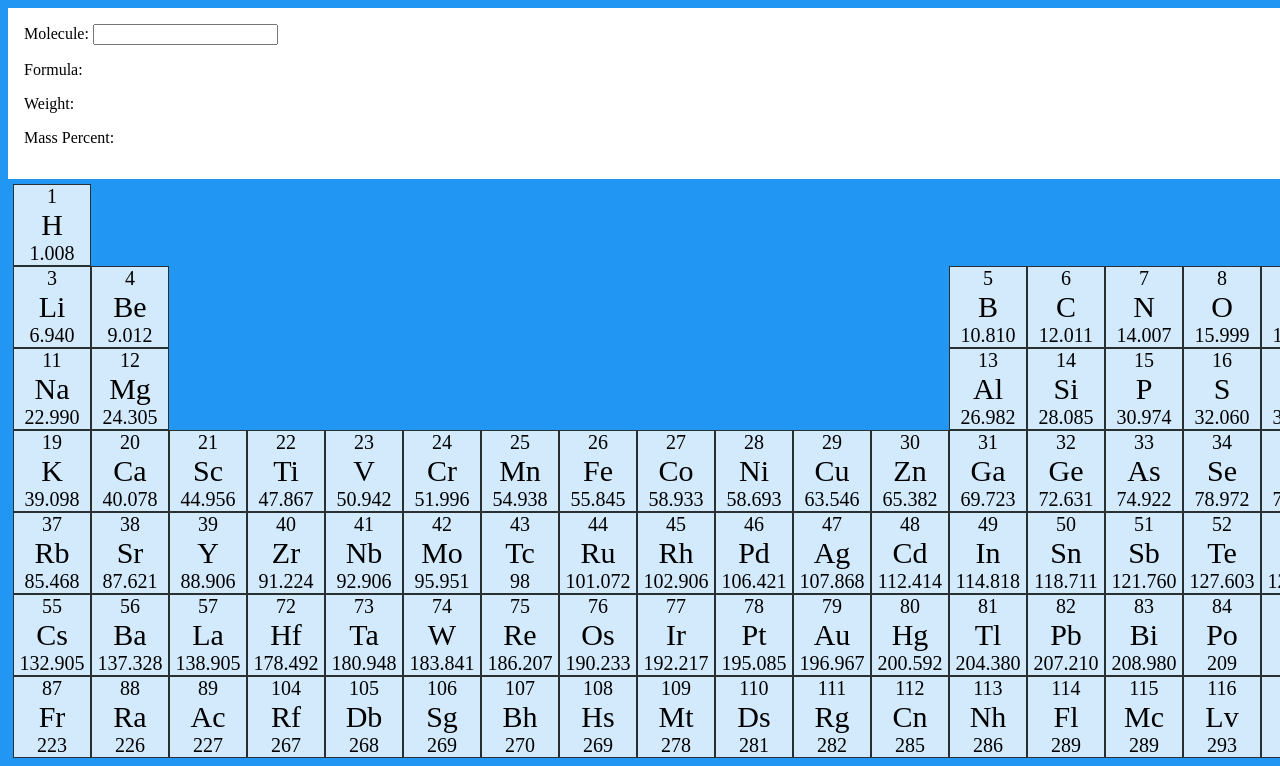
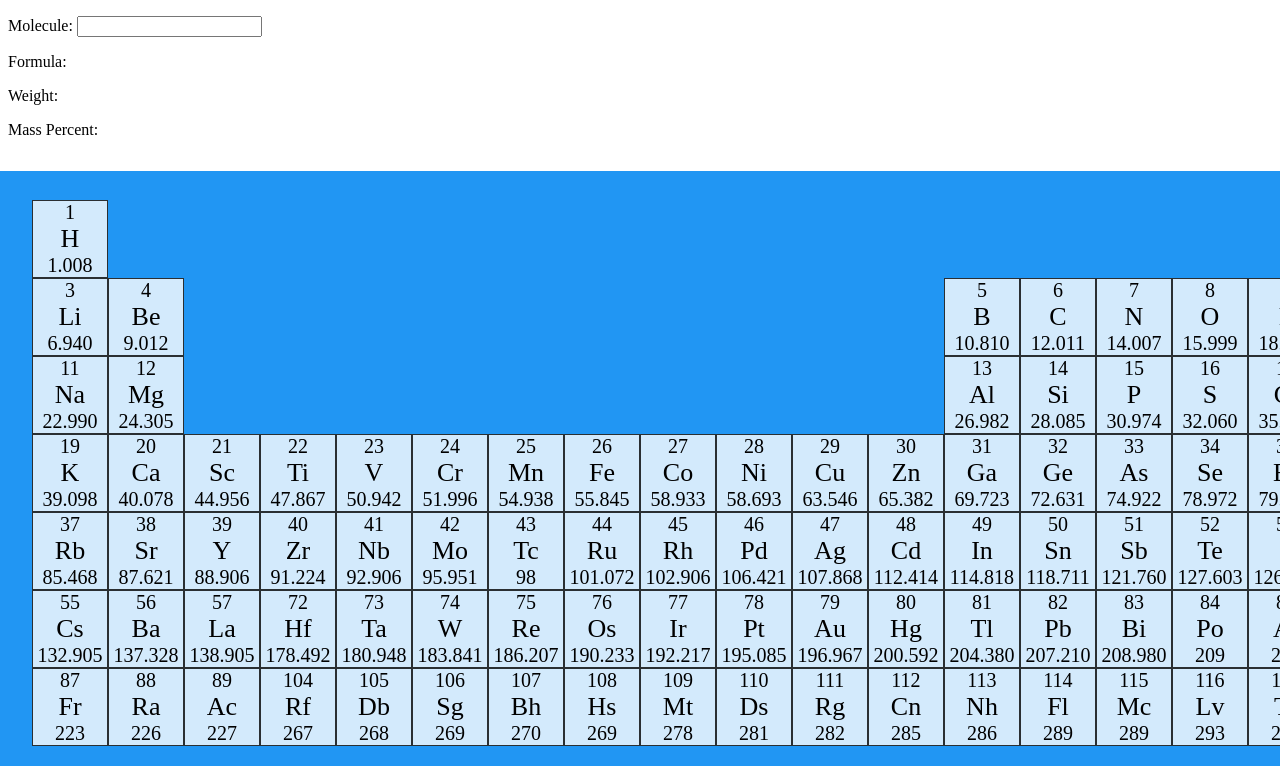
Before and after one commit to johnpatbatt/periodic-table, a React (Create React App) app: page / in a window 1280 px wide. Shown: the top 766 px of the page. Built offline with nearby package versions, Linux system fonts and the light colour scheme.

Commit message:
messing with layout

```diff
--- a/src/App.css
+++ b/src/App.css
@@ -2,21 +2,25 @@ body {
   background-color: #2196f3;
 }
 
+.display {
+  margin-top: -11rem;
+  background: white;
+  width: 100%;
+  padding: 1rem;
+  margin-left: -1rem;
+  position: fixed;
+}
+
 .grid-container-main {
+  margin-top: 11rem;
   display: grid;
   grid-template-columns: auto auto auto auto auto auto auto auto auto auto auto auto auto auto auto auto auto auto;
-  padding: 5px;
+  padding: 24px;
 }
 .grid-container-la {
   display: grid;
   grid-template-columns: auto auto auto auto auto auto auto auto auto auto auto auto auto auto;
   width: 71.2%;
   margin-left: 236px;
-  padding: 5px;
+  padding: 18px;
 }
-
-.display {
-  background: white;
-  width: 100%;
-  padding: 1rem;
-}
--- a/src/components/Element/style.css
+++ b/src/components/Element/style.css
@@ -2,9 +2,9 @@
   background-color: rgba(255, 255, 255, 0.8);
   border: 1px solid rgba(0, 0, 0, 0.8);
   padding: 0px;
-  font-size: 30px;
+  font-size: 26px;
   text-align: center;
-  width: 76px;
+  width: 74px;
 
 }
 
```
